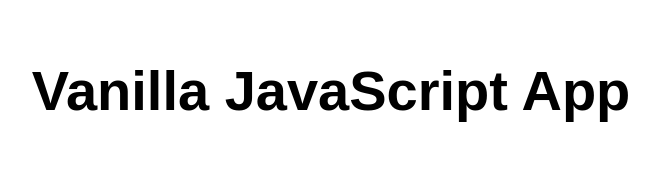
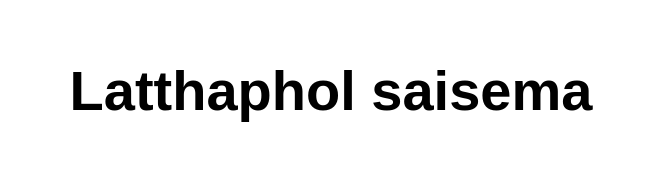
Before and after one commit to latthaphol/latthapholwebapp, a website: page src/index.html in a window 1280 px wide. Shown: the whole page, without its empty margins (309-968 px from the left). Drawn offline with Linux system fonts and the light colour scheme.

Commit message:
Update index.html

```diff
--- a/src/index.html
+++ b/src/index.html
@@ -10,7 +10,7 @@
 
 <body>
   <main>
-    <h1>Vanilla JavaScript App</h1>
+    <h1>Latthaphol saisema</h1>
   </main>
 </body>
 
```
